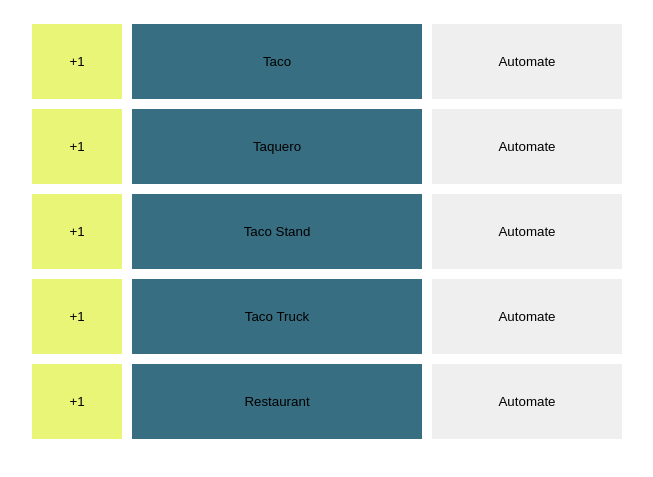
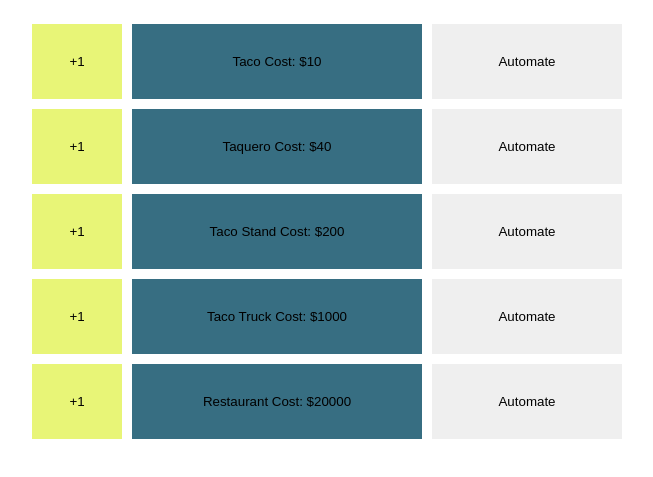
Before and after one commit to johnpaulkiser/Clicker, a plain HTML site: page index.html in a window 1280 px wide. Shown: the part 61-538 px from the top of the page, without its empty margins (313-966 px from the left). Drawn offline with Linux system fonts and the light colour scheme.

Commit message:
worked on increasing inventory through +1 button

```diff
--- a/clicker.js
+++ b/clicker.js
@@ -1,20 +1,23 @@
-let wallet = 0;
+// *notes
+//
+//
 
 class Event {
-	constructor(duration, price, amount_profits){
+	constructor(duration, price, amount_profits, id){
 
-		this.duration = duration;
-		this.price = price;
-		this.amount_profits = amount_profits;
+		this.duration = duration; 					//how long user has to wait between clicks
+		this.price = price;							//currently tracks the price of upgrade.
+		this.amount_profits = amount_profits;		//how much 1 click will profit
+		this.original_profits = amount_profits;		//
 		this.num = 1;
 		this.is_auto = false;
-
+		this.id = id;
+		document.getElementById(this.id).innerHTML = "" +this.id + " Cost: $" + this.price;
 	}
 
 	clicked(){
 		wallet += this.amount_profits;
 		document.getElementById("cash").innerHTML = "Current Balance: $" + wallet;
-
 	}
 
 	auto(){
@@ -22,18 +25,24 @@ class Event {
 	}
 
 	addOne(){
-		wallet -= price;
-		this.num++;
-		this.price += 0.25 * price;
-		this.amount_profits *= num;
+		if(wallet >= this.price) {
+			wallet -= this.price;
+			this.num++;
+			this.price += 0.25 * this.price;
+			this.amount_profits = this.original_profits * this.num;
+			document.getElementById(this.id).innerHTML = "(" + this.num +") "+this.id + "Cost: $" + this.price;
+			document.getElementById("cash").innerHTML = "Current Balance: $" + wallet;
 
+		}
 	}
 
 
 }
 
-var taco = new Event(0, 0, 1);
-var taquero = new Event(3, 40, 50);
-var taco_stand = new Event(5, 200, 300);
-var taco_truck = new Event(10, 1000, 1250);
-var restaurant = new Event(25, 20000, 4000);
+let wallet = 0.00;
+
+var taco = new Event(0, 10, 1, "Taco");
+var taquero = new Event(3, 40, 50, "Taquero");
+var taco_stand = new Event(5, 200, 300, "Taco Stand");
+var taco_truck = new Event(10, 1000, 1250, "Taco Truck");
+var restaurant = new Event(25, 20000, 4000, "Restaurant");
--- a/index.html
+++ b/index.html
@@ -1,7 +1,7 @@
 <!DOCTYPE html>
 <html>
 	<head>
-		<script src="clicker.js"></script>
+
 		<link rel="stylesheet" href="style.css">
 	</head>
 	<body>
@@ -15,11 +15,11 @@
 				<button type="button" onClick="restaurant.addOne()">+1</button>
 			</div>
 			<div class="events">
-				<button type="button" onClick="taco.clicked()">Taco</button>
-				<button type="button" onClick="taquero.clicked()">Taquero</button>
-				<button type="button" onClick="taco_stand.clicked()">Taco Stand</button>
-				<button type="button" onClick="taco_truck.clicked()">Taco Truck</button>
-				<button type="button" onClick="restaurant.clicked()">Restaurant</button>
+				<button type="button" onClick="taco.clicked()" id="Taco"></button>
+				<button type="button" onClick="taquero.clicked()" id="Taquero"></button>
+				<button type="button" onClick="taco_stand.clicked()" id="Taco Stand"></button>
+				<button type="button" onClick="taco_truck.clicked()" id="Taco Truck"></button>
+				<button type="button" onClick="restaurant.clicked()" id="Restaurant"></button>
 			</div>
 			<div class="auto_click">
 				<button type="button" onClick="taco.auto()">Automate</button>
@@ -29,6 +29,6 @@
 				<button type="button" onClick="restaurant.auto()">Automate</button>
 			</div>
 		</div>
-
+		<script src="clicker.js"></script>
 	</body>
 </html>
```
